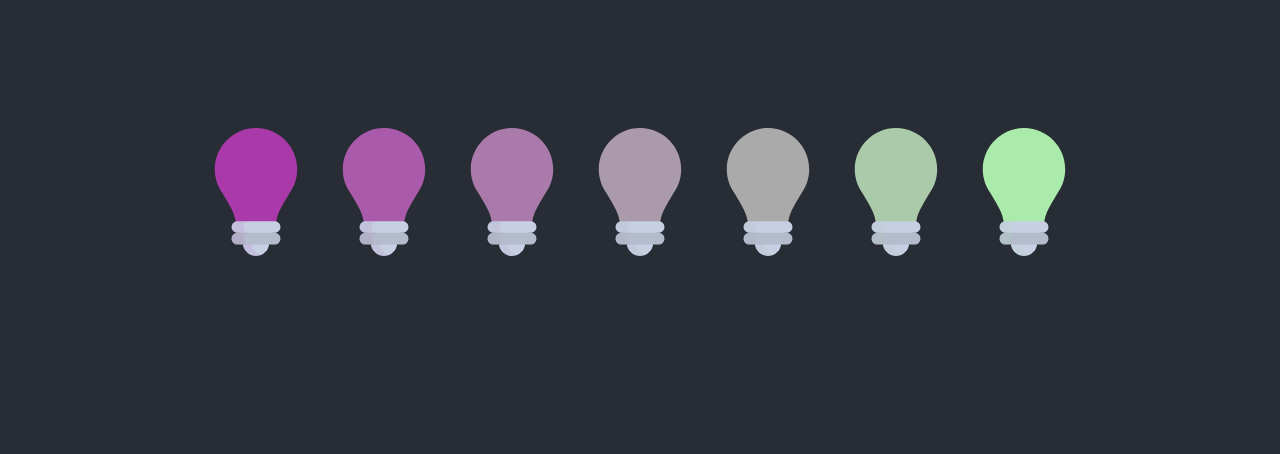
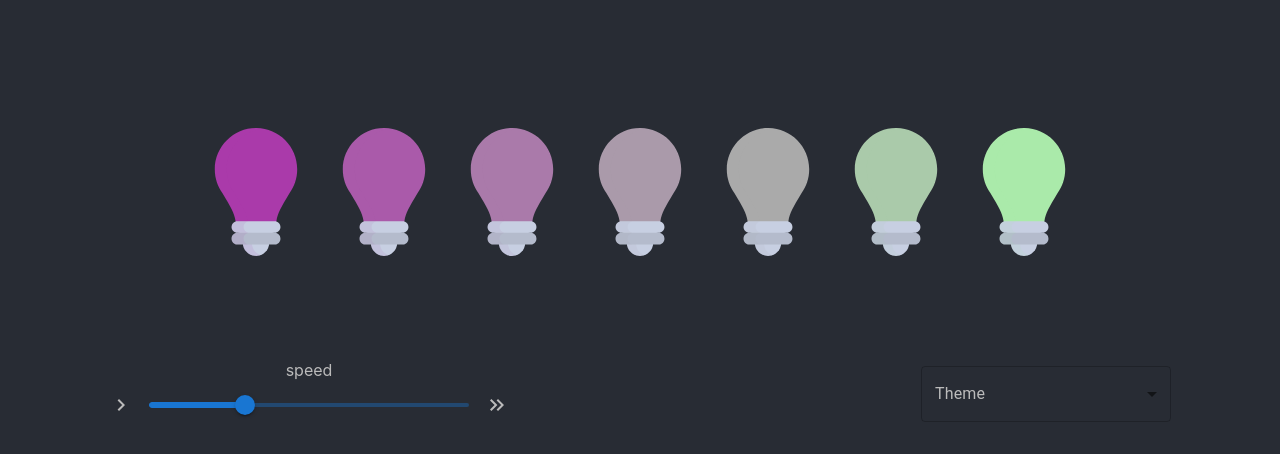
Before and after one commit to IAmJennyZhao/ChristmasLightsReact, a React (Create React App) app: page / in a window 1280 px wide. Shown: the top 454 px of the page. Built offline with nearby package versions, Linux system fonts and the light colour scheme.

Commit message:
Create speed slider and theme dropdown placeholders

```diff
--- a/package.json
+++ b/package.json
@@ -3,6 +3,10 @@
   "version": "0.1.0",
   "private": true,
   "dependencies": {
+    "@emotion/react": "^11.11.3",
+    "@emotion/styled": "^11.11.0",
+    "@mui/icons-material": "^5.15.5",
+    "@mui/material": "^5.15.5",
     "@testing-library/jest-dom": "^5.17.0",
     "@testing-library/react": "^13.4.0",
     "@testing-library/user-event": "^13.5.0",
--- a/src/App.css
+++ b/src/App.css
@@ -1,6 +1,11 @@
+:root {
+  --text-color:#BBBBBB;
+  --background-color:#282c34;
+}
+
 .App {
   text-align: center;
-  background-color: #282c34;
+  background-color: var(--background-color);
   height:100vh;
   width:100vw;
 }
@@ -10,3 +15,49 @@
   height: auto;
   margin-top: 10%;
 }
+
+Slider {
+  width: 30vw;
+}
+
+.upIcon {
+  color: var(--text-color);
+}
+
+.downIcon {
+  color: var(--text-color);
+}
+
+.SpeedControls {
+  display: flex;
+  flex-direction: column;
+  align-items: center;
+  margin: 100px;
+  margin-left: 5%;
+}
+
+.label {
+  margin: 0px 0px 10px 0px;
+  color: var(--text-color);
+}
+
+.Settings {
+  display: flex;
+  flex-direction: row;
+  justify-content: space-between;
+  align-items: center;
+  padding-inline: 50px;
+}
+
+.ThemeSettings {
+  margin-right: 5%;
+}
+
+.ThemeText {
+  color: var(--text-color) !important;
+  text-align:start;
+}
+
+div:has(> ul) {
+  background-color: var(--background-color) !important;
+}
--- a/src/App.js
+++ b/src/App.js
@@ -1,6 +1,17 @@
 import { ReactComponent as Light } from './lightbulb.svg';
 import { useState, useRef } from 'react';
+import Slider from '@mui/material/Slider';
 import './App.css';
+import Box from '@mui/material/Box';
+import Stack from '@mui/material/Stack';
+import KeyboardArrowRightIcon from '@mui/icons-material/KeyboardArrowRight';
+import KeyboardDoubleArrowRightIcon from '@mui/icons-material/KeyboardDoubleArrowRight';
+
+import InputLabel from '@mui/material/InputLabel';
+import MenuItem from '@mui/material/MenuItem';
+import FormControl from '@mui/material/FormControl';
+import Select from '@mui/material/Select';
+
 
 function App() {
   const [colors, setColor] = useState([]);
@@ -10,11 +21,65 @@ function App() {
     setColor(['#AA3AAA', '#AA5AAA', '#AA7AAA', '#AA9AAA', '#AAAAAA', '#AACAAA', '#AAEAAA']);
   }
 
-  const lights = colors.map((e, i) => <Light fill={e} className='lightbulb'/>)
+  const lights = colors.map((e, i) => <Light fill={e} className='lightbulb' />)
 
   return (
     <div className="App">
       {lights}
+      <div className="Settings">
+        {SpeedControls()}
+        {ThemeSettings()}
+      </div>
+    </div>
+  );
+}
+
+function SpeedControls() {
+  const [value, setValue] = useState(30);
+  const handleChange = (event, newValue) => {
+    setValue(newValue);
+  };
+
+  return (
+    <div className='SpeedControls'>
+      <Box sx={{ width: 400 }}>
+        <p className='label'>speed</p>
+        <Stack spacing={2} direction="row" sx={{ mb: 1 }} alignItems="center">
+          <KeyboardArrowRightIcon className="downIcon" />
+          <Slider aria-label="Volume" value={value} onChange={handleChange} />
+          <KeyboardDoubleArrowRightIcon className="upIcon" />
+        </Stack>
+      </Box>
+    </div>
+  )
+}
+
+function ThemeSettings() {
+  const [age, setAge] = useState('');
+
+  const handleChange = (event) => {
+    setAge(event.target.value);
+  };
+
+  return (
+    <div className='ThemeSettings'>
+      <Box sx={{ minWidth: 250 }}>
+        <FormControl fullWidth className="ThemeText">
+          <InputLabel id="demo-simple-select-label" className="ThemeText">Theme</InputLabel>
+          <Select
+            labelId="demo-simple-select-label"
+            id="demo-simple-select"
+            value={age}
+            label="Theme"
+            onChange={handleChange}
+            className="ThemeText"
+          >
+            <MenuItem value={10} className="ThemeText">Theme Type 1</MenuItem>
+            <MenuItem value={20} className="ThemeText">Theme Type 2</MenuItem>
+            <MenuItem value={30} className="ThemeText">Theme Type 3</MenuItem>
+          </Select>
+        </FormControl>
+      </Box>
     </div>
   );
 }
```
Also changed, not shown: 1 other file (tests, documents, lock files or other folders).
